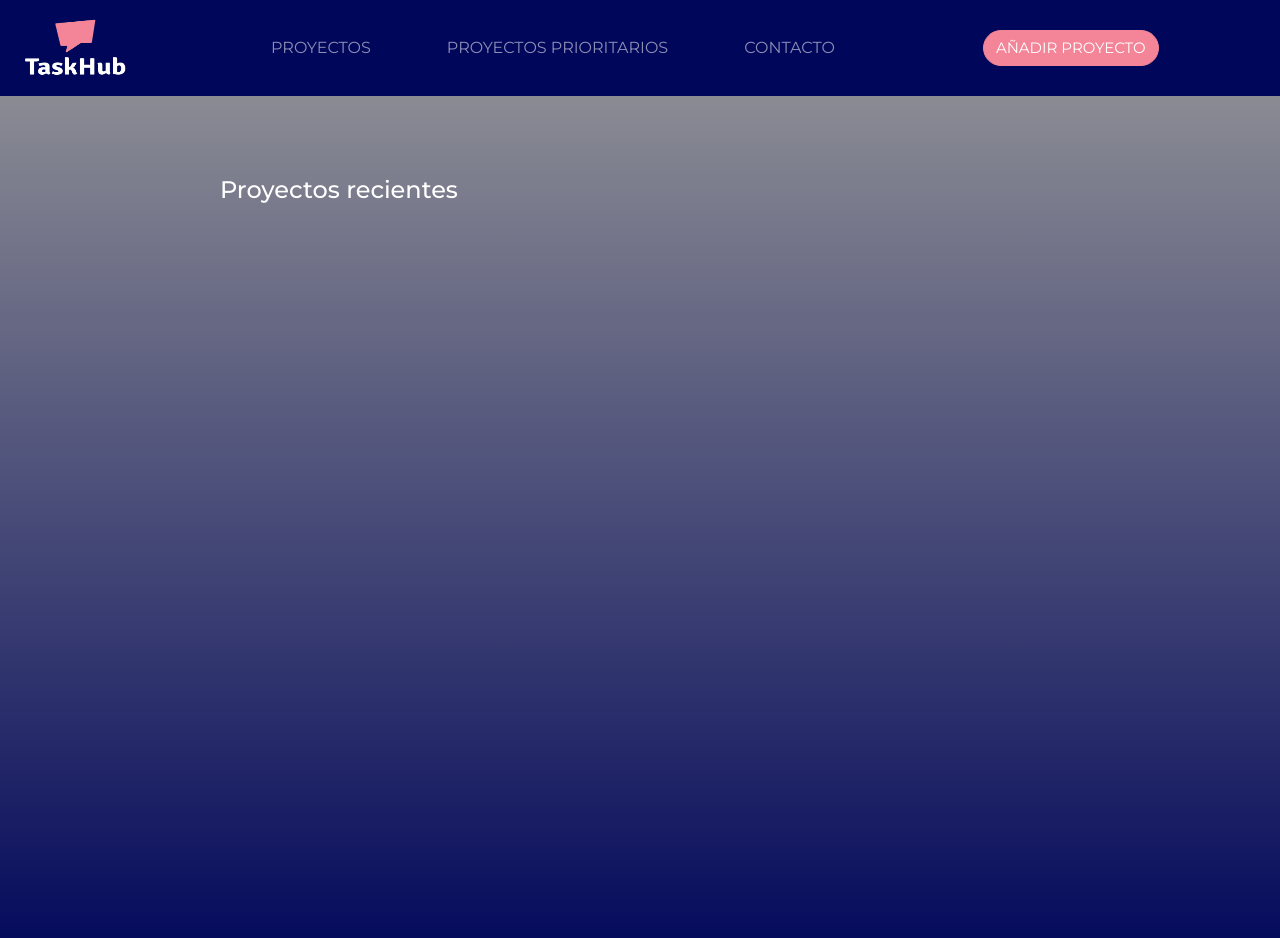
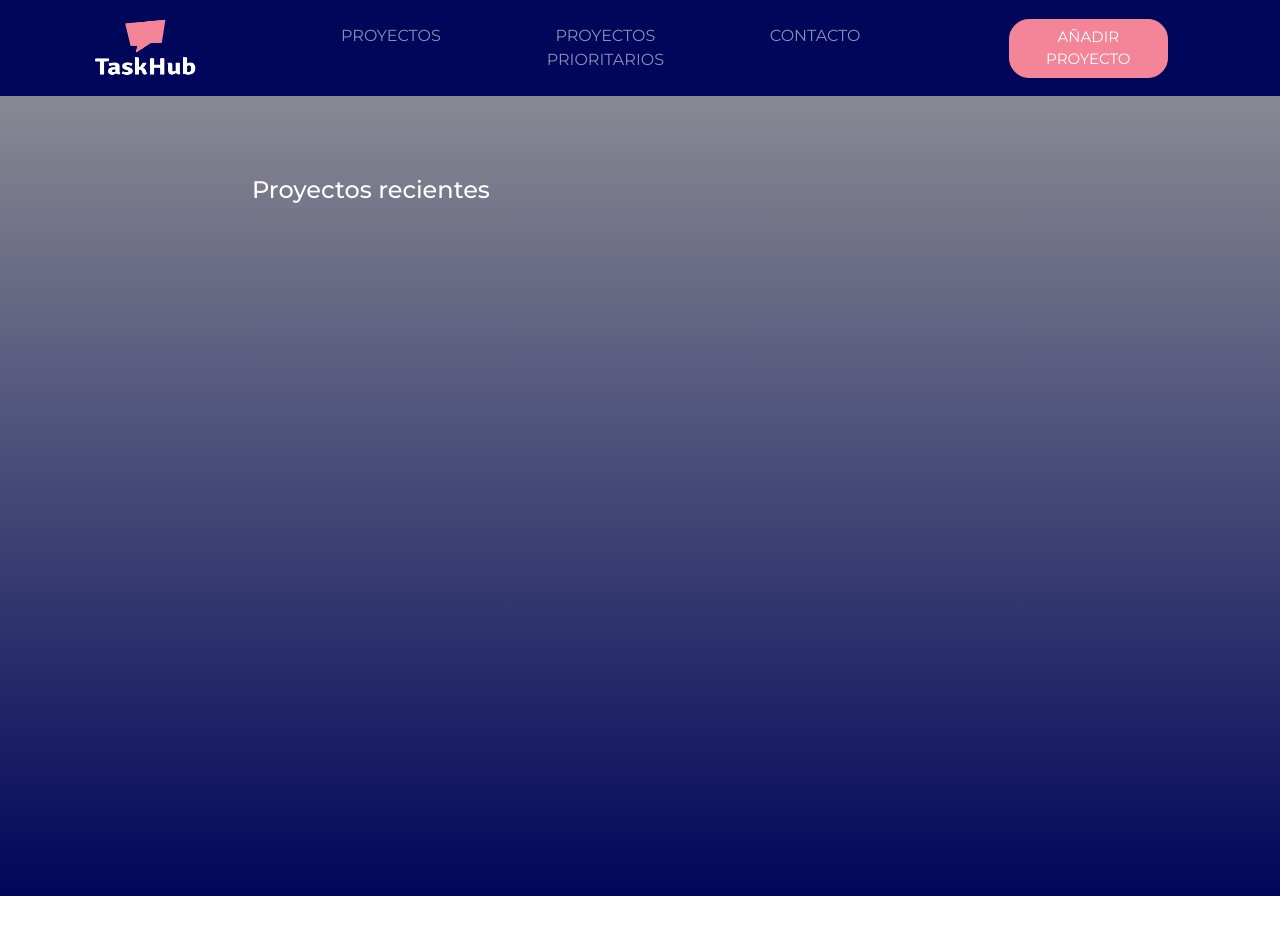
Before and after one commit to danielfreijo/FullStack_Producto3, a website: page html/index.html in a window 1280 px wide. After the commit the page ends 896 px from the top, so only its background shows below. Drawn offline with Linux system fonts and the light colour scheme.

Commit message:
Arreglado tema auot ajuste de los elmentos

```diff
--- a/css/style.css
+++ b/css/style.css
@@ -37,12 +37,11 @@ body {
 /* CONTENEDOR PRINCIPAL */
 #main-container {
     height: 100vh;
-    width: auto;
-    padding: 0;
-    margin: 0;
+    width: 100vh;
+    display: flex;
+
 }
 #title {
-    width: auto;
     margin-top: 10vh;
-    margin-left: 220px;
+
 }
--- a/html/index.html
+++ b/html/index.html
@@ -13,7 +13,7 @@
 
     <!--Menú de navegación-->
     <nav class="navbar navbar-expand-md navbar-dark">
-    <div class="container-fluid">
+        <div class="container">
             <a class="navbar-brand" href="index.html">
                 <img src="../assets/logo.png" alt="Logo" width="125" height="70" class="d-inline-block">
             </a>
@@ -42,8 +42,9 @@
     </nav>
 
     <div class="container" id="main-container">
-        <h4 class="text-white" id="title">Proyectos recientes</h4>
+        <h4 class="text-white" id="title">Proyectos recientes
             <div class="container"></div>
+        </h4>
     </div>
 
 
```
Lines whose indentation alone changed are shown as unchanged.
